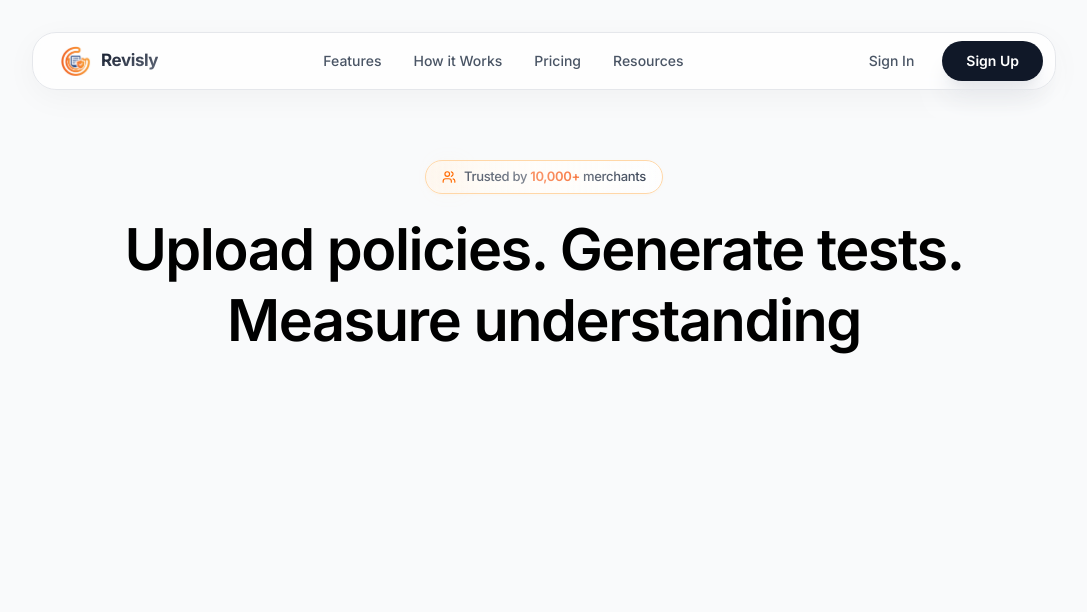
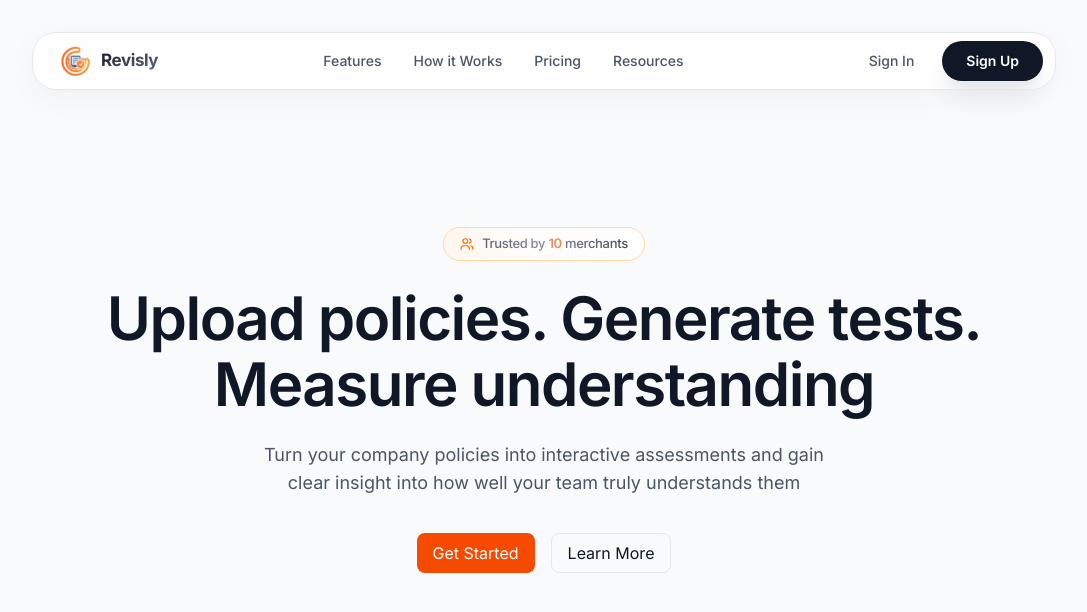
Before and after one commit to ranjit1024/revisly, a Next.js app: page / in a window 1280 px wide. Shown: the top 612 px of the page, without its empty margins (96-1183 px from the left). Built offline with nearby package versions, Linux system fonts and the light colour scheme.

Commit message:
chages in trasition

```diff
--- a/app/components/ui/badge.tsx
+++ b/app/components/ui/badge.tsx
@@ -26,7 +26,7 @@ export const TrustBadge = () => {
       </div>
 
       <span className="text-[13px] font-medium text-gray-700 tracking-tight">
-        Trusted by <span className="text-orange-600 font-semibold">10,000+</span> merchants
+        Trusted by <span className="text-orange-600 font-semibold">10</span> merchants
       </span>
 
       {/* Subtle "shimmer" shine that passes through */}
--- a/app/page.tsx
+++ b/app/page.tsx
@@ -1,24 +1,86 @@
-import Image from "next/image";
+"use client"
+
 import Navbar from "./components/ui/header";
 import TrustBadge from "./components/ui/badge";
+import { motion } from "framer-motion";
 
 export default function Home() {
   return (
-    <div className="flex flex-col flex-1 items-center relative bg-gray-50 font-sans text-gray-800 ">
-      <div className="relative">
-      <Navbar/>
-      </div>
-      <div className="mt-40">
+    <div className="flex flex-col min-h-screen bg-gray-50 text-gray-900 font-sans">
 
-      <TrustBadge/>
-      </div>
-      <div className="flex justify-center items-center w-[70%] mt-5">
-     <h1 className="text-[3.6rem] font-semibold text-black text-center tracking-tight leading-tight">
-  Upload policies. Generate tests.
-  <br />
-  Measure understanding
-</h1>
-      </div>
-      </div>
+      {/* Navbar */}
+      <Navbar />
+
+      {/* Hero Section */}
+      <main className="flex flex-col items-center justify-center flex-1 px-6">
+
+        {/* Badge */}
+        <div className="mb-6">
+          <TrustBadge />
+        </div>
+
+        {/* Heading */}
+        <motion.div
+          className="max-w-4xl text-center"
+          initial="hidden"
+          animate="visible"
+          variants={{
+            hidden: {},
+            visible: {
+              transition: { staggerChildren: 0.15 },
+            },
+          }}
+        >
+          <motion.h1
+            className="text-4xl sm:text-5xl md:text-6xl font-semibold tracking-tight leading-[1.1]"
+            variants={{
+              hidden: { opacity: 0, y: 40 },
+              visible: { opacity: 1, y: 0 },
+            }}
+            transition={{ duration: 0.7, ease: [0.25, 0.8, 0.25, 1] }}
+          >
+            Upload policies. Generate tests.
+          </motion.h1>
+
+          <motion.h1
+            className="text-4xl sm:text-5xl md:text-6xl font-semibold tracking-tight leading-[1.1]"
+            variants={{
+              hidden: { opacity: 0, y: 40 },
+              visible: { opacity: 1, y: 0 },
+            }}
+            transition={{ duration: 0.7, ease: [0.25, 0.8, 0.25, 1] }}
+          >
+            Measure understanding
+          </motion.h1>
+        </motion.div>
+
+
+        <motion.p
+          className="mt-6 max-w-xl text-center text-gray-600 text-lg"
+          initial={{ opacity: 0, y: 20 }}
+          animate={{ opacity: 1, y: 0 }}
+          transition={{ delay: 0.4, duration: 0.6 }}
+        >
+         Turn your company policies into interactive assessments and gain clear insight into how well your team truly understands them
+        </motion.p>
+
+
+        <motion.div
+          className="mt-9 flex gap-4"
+          initial={{ opacity: 0, y: 20 }}
+          animate={{ opacity: 1, y: 0 }}
+          transition={{ delay: 0.6, duration: 0.6 }}
+        >
+          <button className=" rounded-lg bg-orange-600 text-white   h-10 px-4 transition ">
+            Get Started
+          </button>
+
+          <button className="rounded-lg bg-gray-50 text-gray900 border border-gray-200 h-10 px-4 transition n">
+            Learn More
+          </button>
+        </motion.div>
+
+      </main>
+    </div>
   );
 }
```
